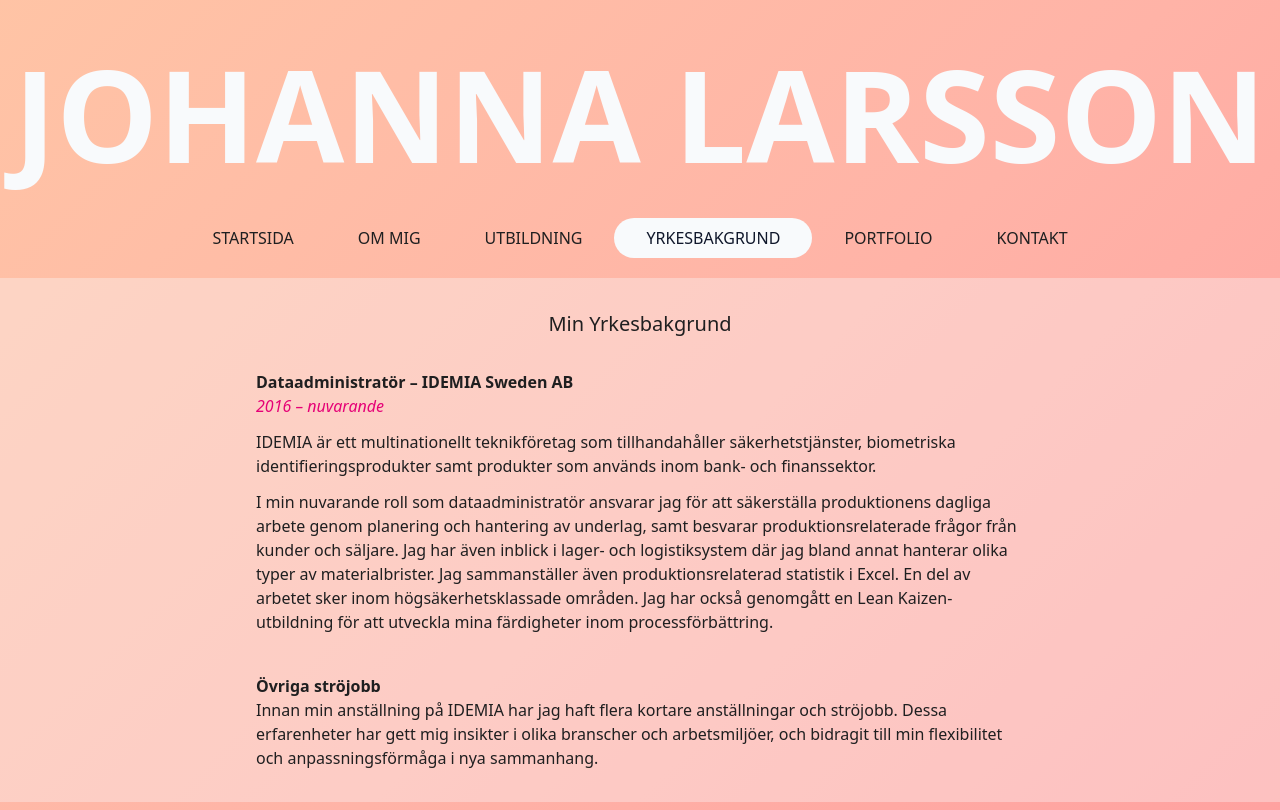
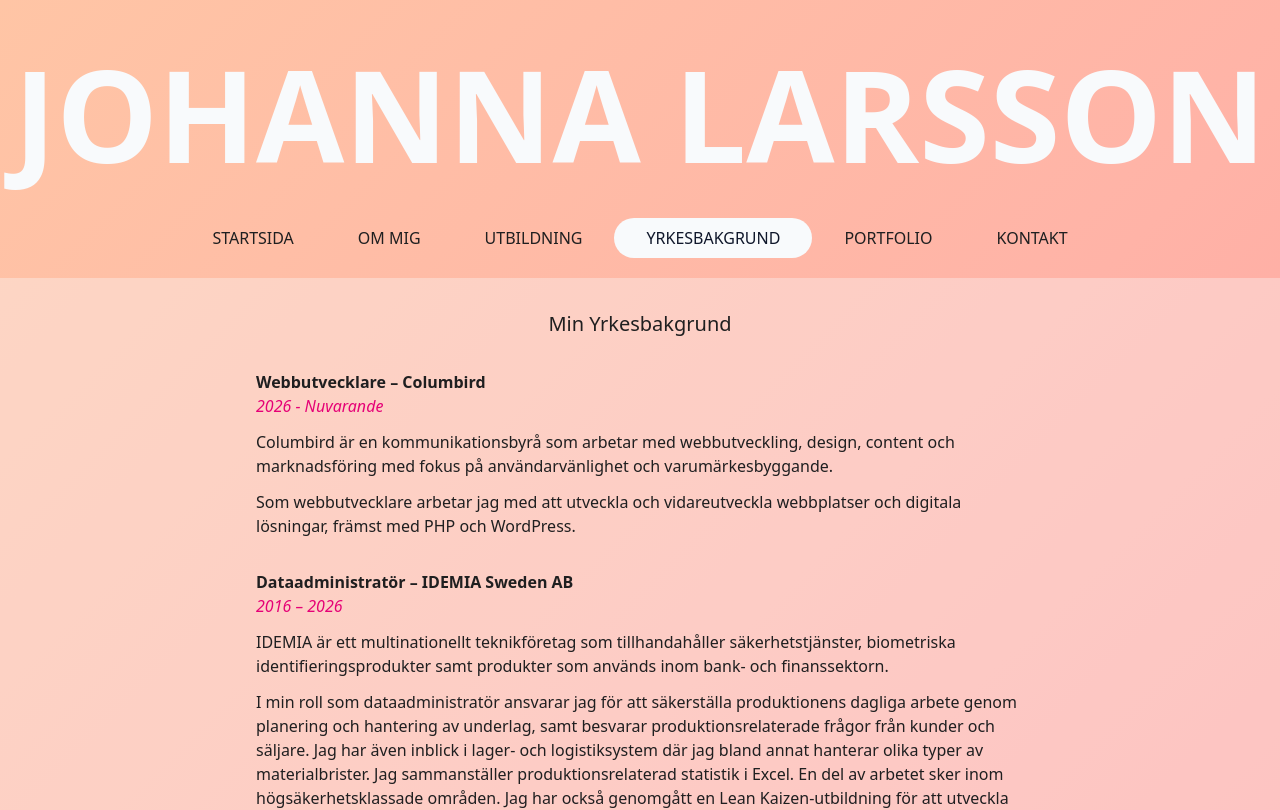
Before and after one commit to johannaskl/MyJourney, a React (Vite) app: page /yrkesbakgrund in a window 1280 px wide. Shown: the top 810 px of the page. Built offline with nearby package versions, Linux system fonts and the light colour scheme; the HTML template or start-up script is replaced by a standard one.

Commit message:
Update experience

```diff
--- a/src/pages/Experience/Experience.jsx
+++ b/src/pages/Experience/Experience.jsx
@@ -1,3 +1,4 @@
+
 import { useEffect } from "react";
 
 function Experience() {
@@ -6,32 +7,66 @@ function Experience() {
   }, []);
 
   return (
-    <div className="flex flex-col items-center justify-center text-center px-4">
-      <h2 className="text-xl font-medium my-8">Min Yrkesbakgrund</h2>
-      <div className="mb-8">
+    <main className="flex flex-col items-center px-4 text-center">
+      <h2 className="text-xl font-medium my-8">
+        Min Yrkesbakgrund
+      </h2>
 
-        <section className="text-base max-w-3xl mx-auto text-left space-y-3">
+      <section className="w-full max-w-3xl text-left space-y-8 mb-8">
+
+        {/* Columbird */}
+        <article className="space-y-3">
           <div>
-            <h3 className="font-semibold">Dataadministratör – IDEMIA Sweden AB</h3>
-            <p className="italic text-pink-600">2016 – nuvarande</p>
+            <h3 className="font-semibold">
+              Webbutvecklare – Columbird
+            </h3>
+            <p className="italic text-pink-600">
+              2026 - Nuvarande
+            </p>
           </div>
 
-          <p className="text-base mx-auto">IDEMIA är ett multinationellt teknikföretag som tillhandahåller säkerhetstjänster, biometriska identifieringsprodukter samt produkter som används inom bank- och finanssektor.</p>
-
-          <p className="text-base mx-auto mb-10">
-            I min nuvarande roll som dataadministratör ansvarar jag för att säkerställa produktionens dagliga arbete genom planering och hantering av underlag, samt besvarar produktionsrelaterade frågor från kunder och säljare. Jag har även inblick i lager- och logistiksystem där jag bland annat hanterar olika typer av materialbrister. Jag sammanställer även produktionsrelaterad statistik i Excel. En del av arbetet sker inom högsäkerhetsklassade områden. Jag har också genomgått en Lean Kaizen-utbildning för att utveckla mina färdigheter inom processförbättring.
+          <p>
+            Columbird är en kommunikationsbyrå som arbetar med webbutveckling, design, content och marknadsföring med fokus på användarvänlighet och varumärkesbyggande.
           </p>
 
-          <section>
-            <h4 className="font-semibold">Övriga ströjobb</h4>
-            <p className="text-base mx-auto">
-              Innan min anställning på IDEMIA har jag haft flera kortare anställningar och ströjobb. Dessa erfarenheter har gett mig insikter i olika branscher och arbetsmiljöer, och bidragit till min flexibilitet och anpassningsförmåga i nya sammanhang.
+          <p>
+             Som webbutvecklare arbetar jag med att utveckla och vidareutveckla webbplatser och digitala lösningar, främst med PHP och WordPress.
+          </p>
+        </article>
+
+        {/* IDEMIA */}
+        <article className="space-y-3">
+          <div>
+            <h3 className="font-semibold">
+              Dataadministratör – IDEMIA Sweden AB
+            </h3>
+            <p className="italic text-pink-600">
+              2016 – 2026
             </p>
-          </section>
-        </section>
+          </div>
 
-      </div>
-    </div>
+          <p>
+            IDEMIA är ett multinationellt teknikföretag som tillhandahåller säkerhetstjänster, biometriska identifieringsprodukter samt produkter som används inom bank- och finanssektorn.
+          </p>
+
+          <p>
+            I min roll som dataadministratör ansvarar jag för att säkerställa produktionens dagliga arbete genom planering och hantering av underlag, samt besvarar produktionsrelaterade frågor från kunder och säljare. Jag har även inblick i lager- och logistiksystem där jag bland annat hanterar olika typer av materialbrister. Jag sammanställer produktionsrelaterad statistik i Excel. En del av arbetet sker inom högsäkerhetsklassade områden. Jag har också genomgått en Lean Kaizen-utbildning för att utveckla mina färdigheter inom processförbättring.
+          </p>
+        </article>
+
+        {/* Övriga erfarenheter */}
+        <article className="space-y-3">
+          <h3 className="font-semibold">
+            Övriga ströjobb
+          </h3>
+
+          <p>
+            Innan min anställning på IDEMIA har jag haft flera kortare anställningar och ströjobb. Dessa erfarenheter har gett mig insikter i olika branscher och arbetsmiljöer, och bidragit till min flexibilitet och anpassningsförmåga i nya sammanhang.
+          </p>
+        </article>
+
+      </section>
+    </main>
   );
 }
 
```
